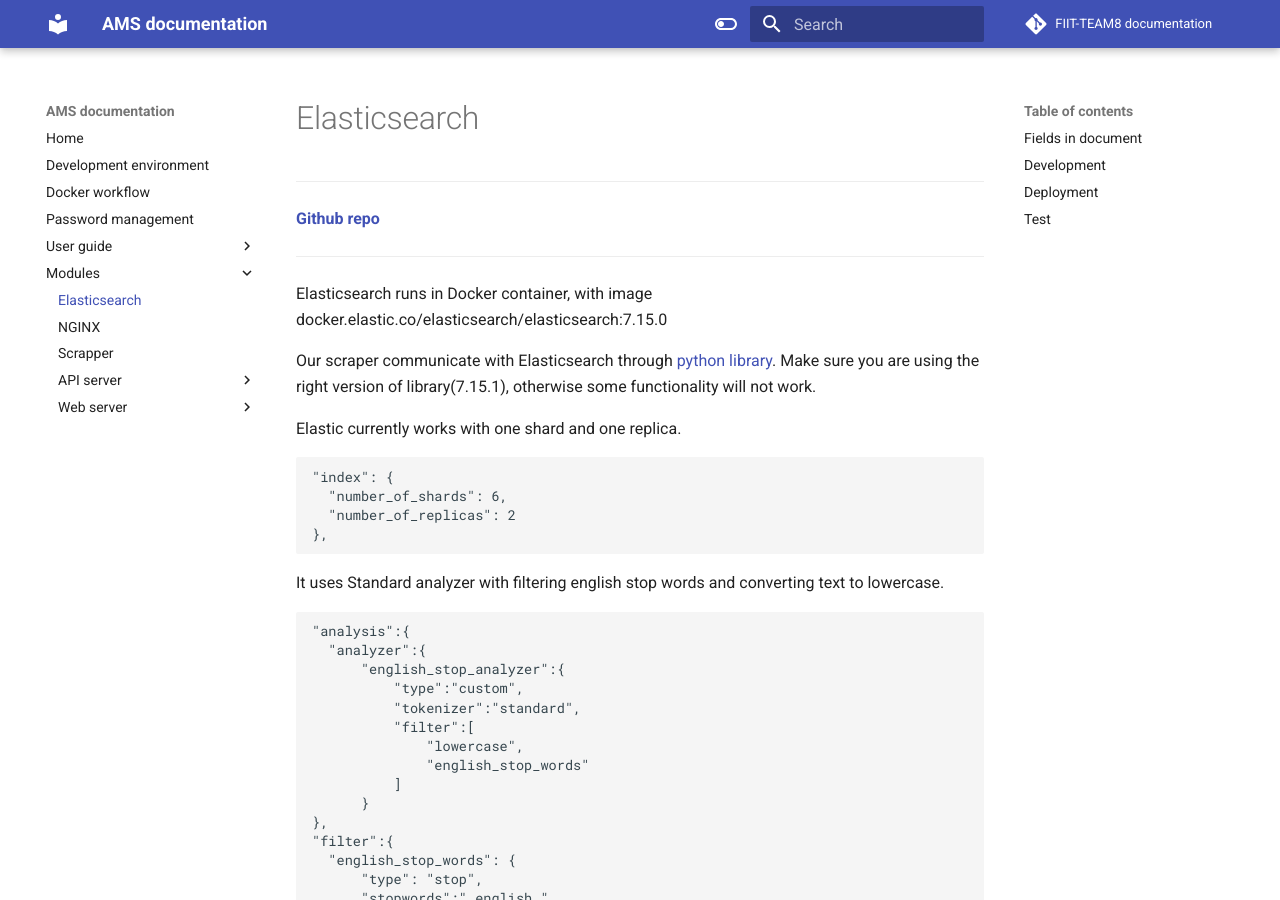
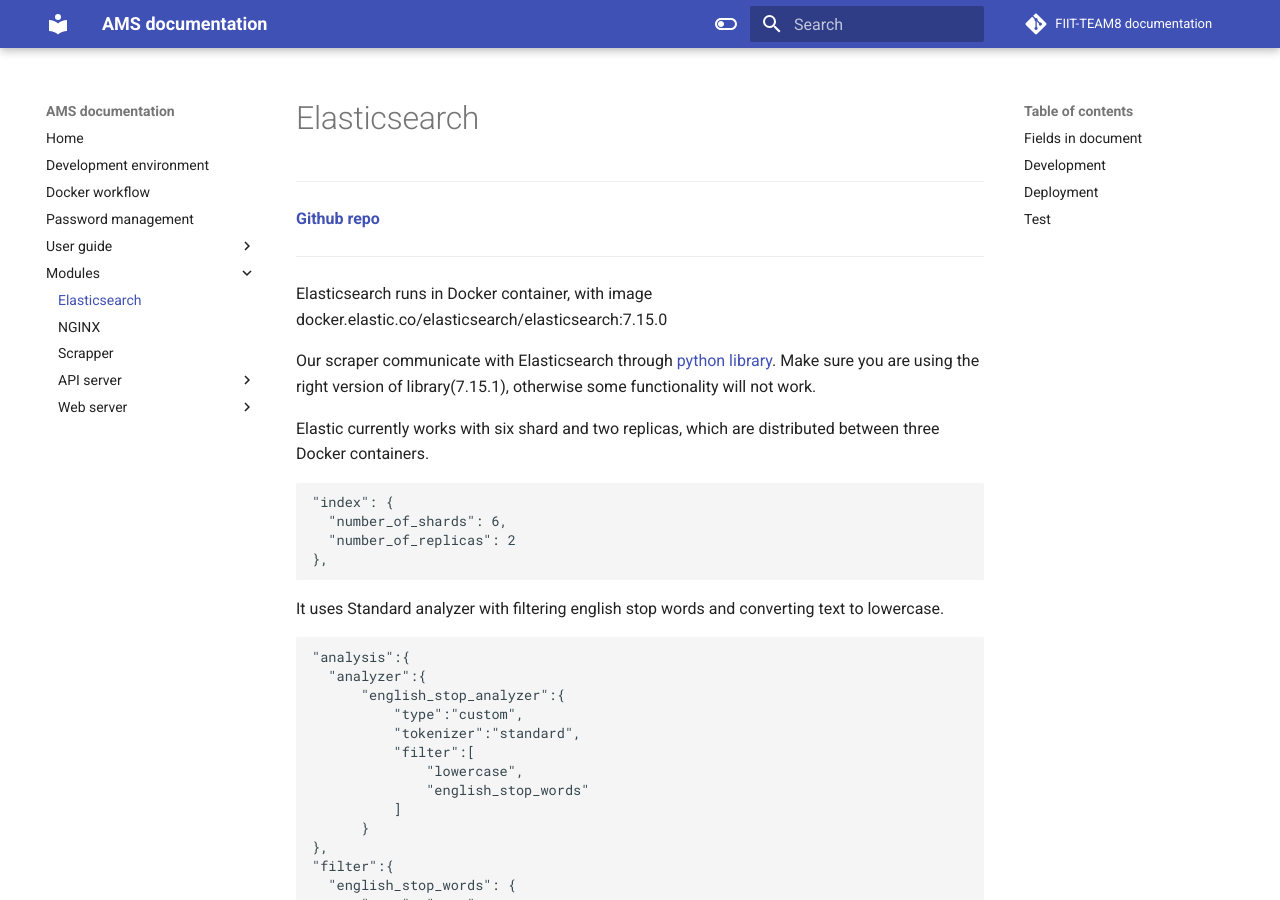
Before and after one commit to FIIT-TEAM8/team_documentation, an MkDocs documentation site: the page built from docs/modules/elasticsearch.md, in a window 1280 px wide and 900 px high. Built offline with MkDocs 1.6.1 and Material for MkDocs 9.7.7, drawn with Linux system fonts in a browser that asks for light colours; comment, search, counter and statistics services are not loaded.

Commit message:
Update elasticsearch.md

````diff
--- a/docs/modules/elasticsearch.md
+++ b/docs/modules/elasticsearch.md
@@ -9,7 +9,7 @@ Elasticsearch runs in Docker container, with image docker.elastic.co/elasticsear
 
 Our scraper communicate with Elasticsearch through [python library](https://elasticsearch-py.readthedocs.io/en/v7.15.1/). Make sure you are using the right version of library(7.15.1), otherwise some functionality will not work.
 
-Elastic currently works with one shard and one replica.
+Elastic currently works with six shard and two replicas, which are distributed between three Docker containers.
 
 ```
 "index": {
````
